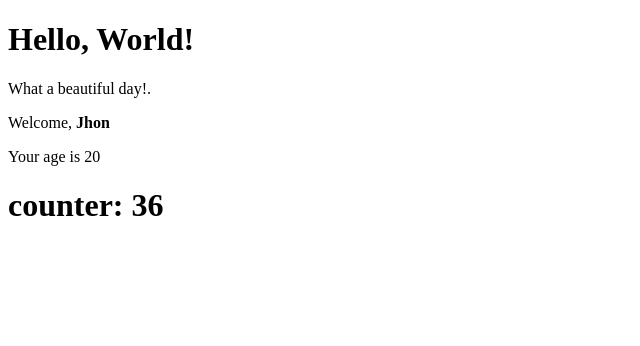
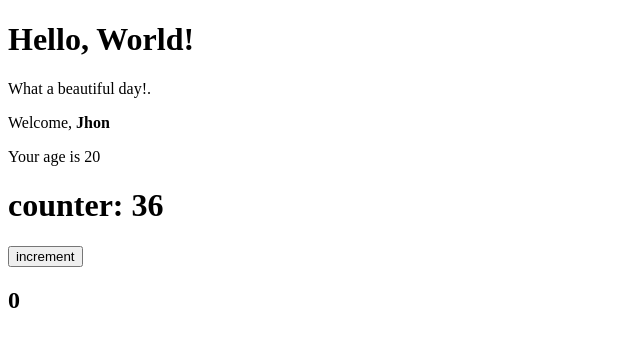
Before and after one commit to Folvin/react-exercises, a React (Create React App) app: page / in a window 1280 px wide. Shown: the top 346 px of the page, without its empty margins (0-640 px from the left). Built offline with nearby package versions, Linux system fonts and the light colour scheme.

Commit message:
feat: events-01 completato

```diff
--- a/src/App.js
+++ b/src/App.js
@@ -1,4 +1,5 @@
 import React from "react";
+import {ClickCounter} from "./ClickCounter";
 import {Counter} from "./Counter";
 import {Hello} from "./Hello";
 import {Welcome} from "./Welcome";
@@ -14,6 +15,7 @@ export class App extends React.Component {
                     counterIncrement={10}
                     counterInterval={500}
                 />
+                <ClickCounter />
             </div>
         );
     }
--- /dev/null
+++ b/src/ClickCounter.js
@@ -0,0 +1,23 @@
+import React from "react";
+
+export class ClickCounter extends React.Component {
+    state = {
+        counter: 0,
+    };
+
+    incrementCounter = () => {
+        this.setState((state) => ({counter: state.counter + 1}));
+    };
+
+    render() {
+        return (
+            <div>
+                <button onClick={this.incrementCounter}>increment</button>
+                <h2>{this.state.counter}</h2>
+            </div>
+        );
+    }
+}
+
+/* Create a ClickCounter class component that increments a counter every time a user clicks on a button.
+Render both the current value of the counter and the button within the ClickCounter component. */
```
